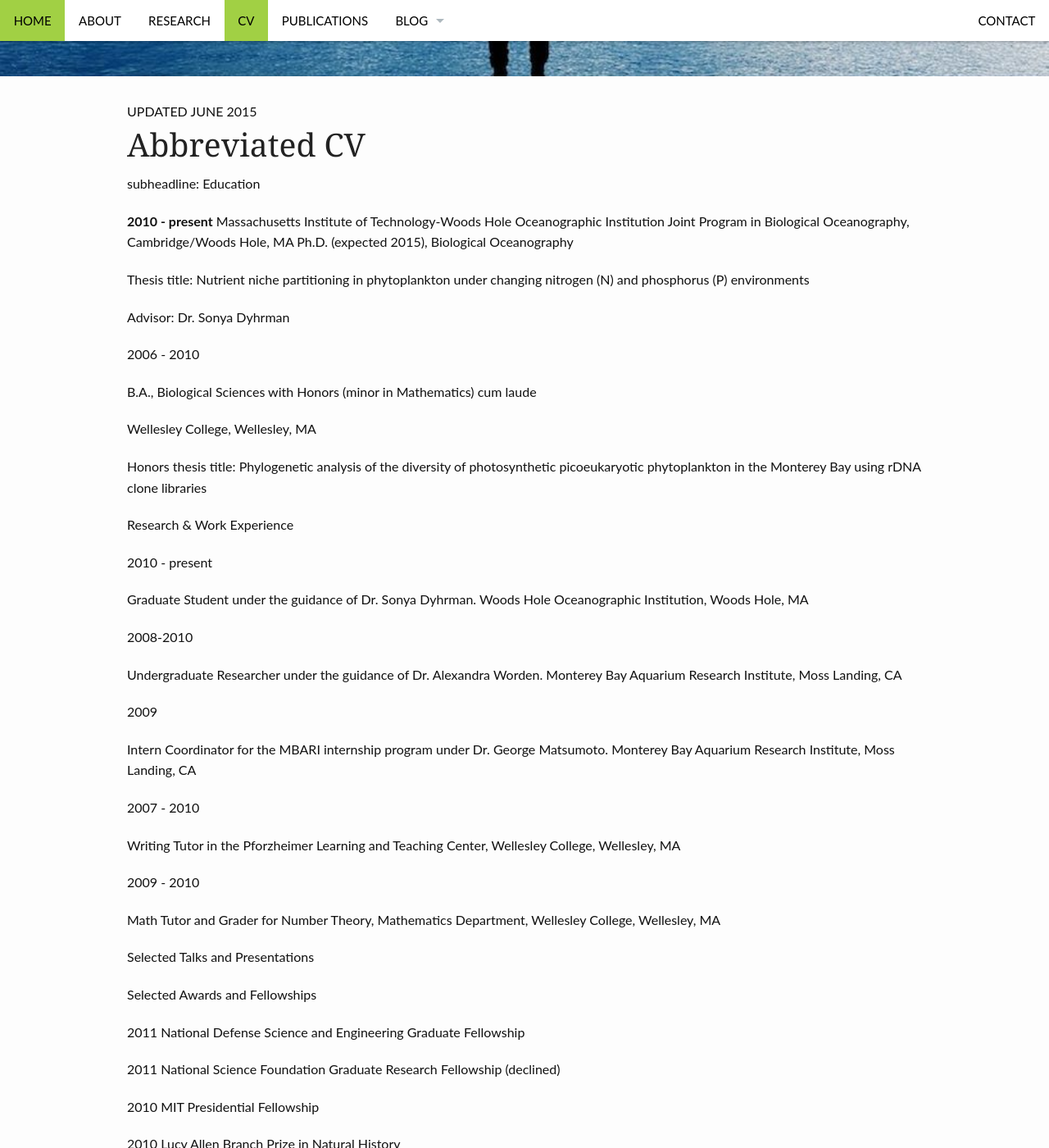
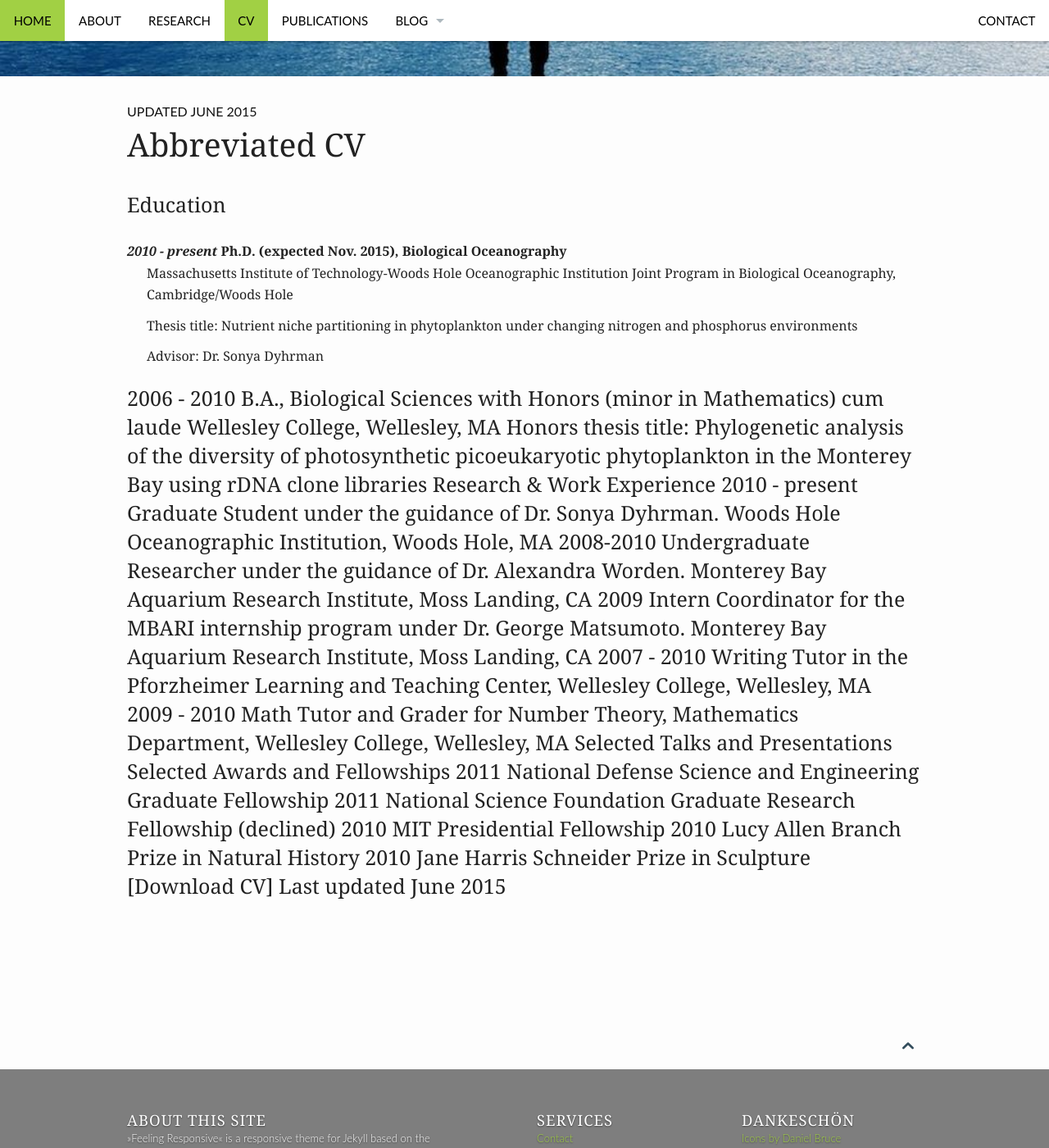
Before and after one commit to halexand/halexand.github.io, a Jekyll site: the page built from pages/CV.md, in a window 1280 px wide and 1400 px high, scrolled down 267 px. Shown: the whole window at 82% size. Built offline with Jekyll 4.4.1, drawn with Linux system fonts in a browser that asks for light colours; some of the changed text lies outside the part shown.

Commit message:
Update CV.md

```diff
--- a/pages/CV.md
+++ b/pages/CV.md
@@ -7,14 +7,13 @@ header:
    image_fullwidth: "header_homepage_13.jpg"
 permalink: "/cv/"
 ---
-subheadline: Education
-
-<b>2010 - present</b>  Massachusetts Institute of Technology-Woods Hole Oceanographic Institution Joint Program in Biological Oceanography, Cambridge/Woods Hole, MA
-   Ph.D. (expected 2015), Biological Oceanography
-
-   Thesis title:  Nutrient niche partitioning in phytoplankton under changing nitrogen (N) and phosphorus (P) environments
-
-   Advisor:    Dr. Sonya Dyhrman
+<h3>Education<h3>
+<dl>
+<dt><i>2010 - present</i> Ph.D. (expected Nov. 2015), Biological Oceanography </dt>
+<dd>Massachusetts Institute of Technology-Woods Hole Oceanographic Institution Joint Program in Biological Oceanography, Cambridge/Woods Hole</dd>
+<dd>Thesis title: Nutrient niche partitioning in phytoplankton under changing nitrogen and phosphorus environments</dd>
+<dd>Advisor:      Dr. Sonya Dyhrman</dd>
+</dl>
 
 2006 - 2010
 
```
